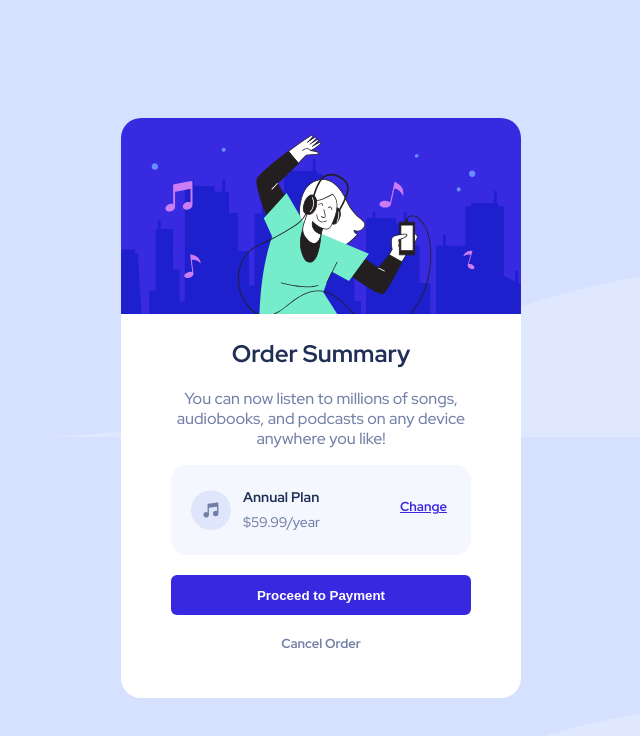
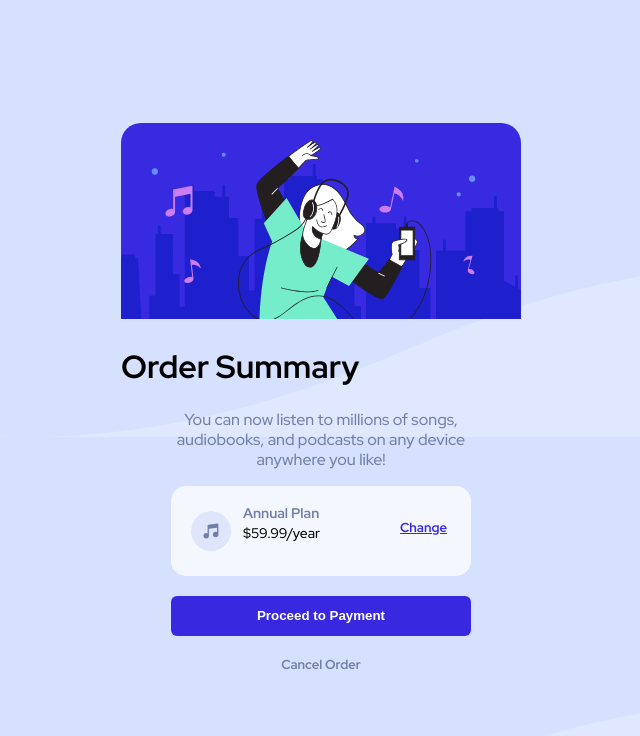
Before and after one commit to ynb92/order-summary, a plain HTML site: page index.html in a window 1280 px wide. Shown: the whole page, without its empty margins (319-959 px from the left). Drawn offline with Linux system fonts and the light colour scheme.

Commit message:
Update index.html

```diff
--- a/index.html
+++ b/index.html
@@ -12,10 +12,10 @@
   </head>
   <body>
 
-    <article>
+    <main>
       <img src="images/illustration-hero.svg" alt="illustration-hero">
       <div class="text">
-        <h2>Order Summary</h2>
+        <h1>Order Summary</h1>
         <p>You can now listen to millions of songs,<br> audiobooks, and podcasts on any device <br> anywhere you like!</p>
       </div>
 
@@ -25,8 +25,8 @@
             <img src="images/icon-music.svg" alt="icon-music">
           </div>
           <div class="price">
-            <h4>Annual Plan</h4>
-            <p>$59.99/year</p>
+            <p><strong>Annual Plan</strong></p>
+            <span>$59.99/year</span>
           </div>
           <div class="two">
             <p><strong>Change</strong></p>
@@ -44,7 +44,7 @@
       </div>
 
 
-    </article>
+    </main>
 
   </body>
 </html>
```
